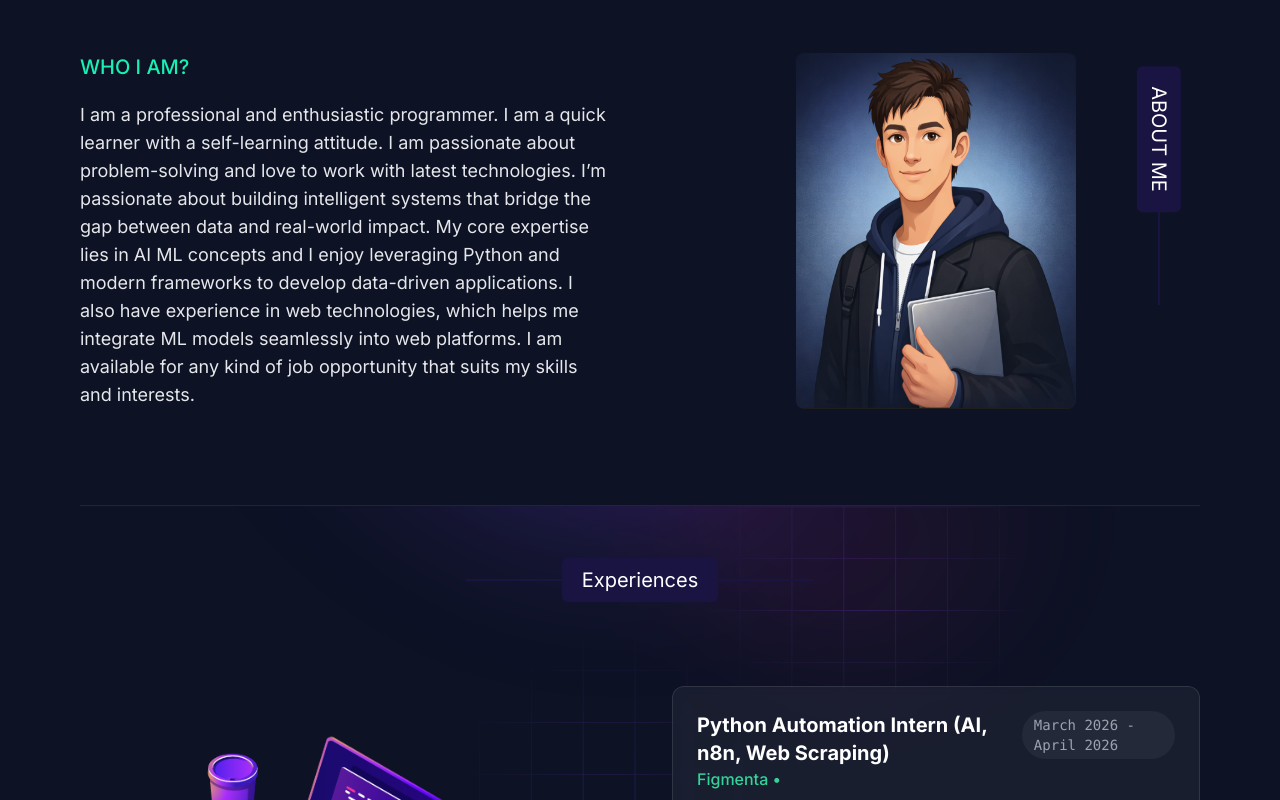
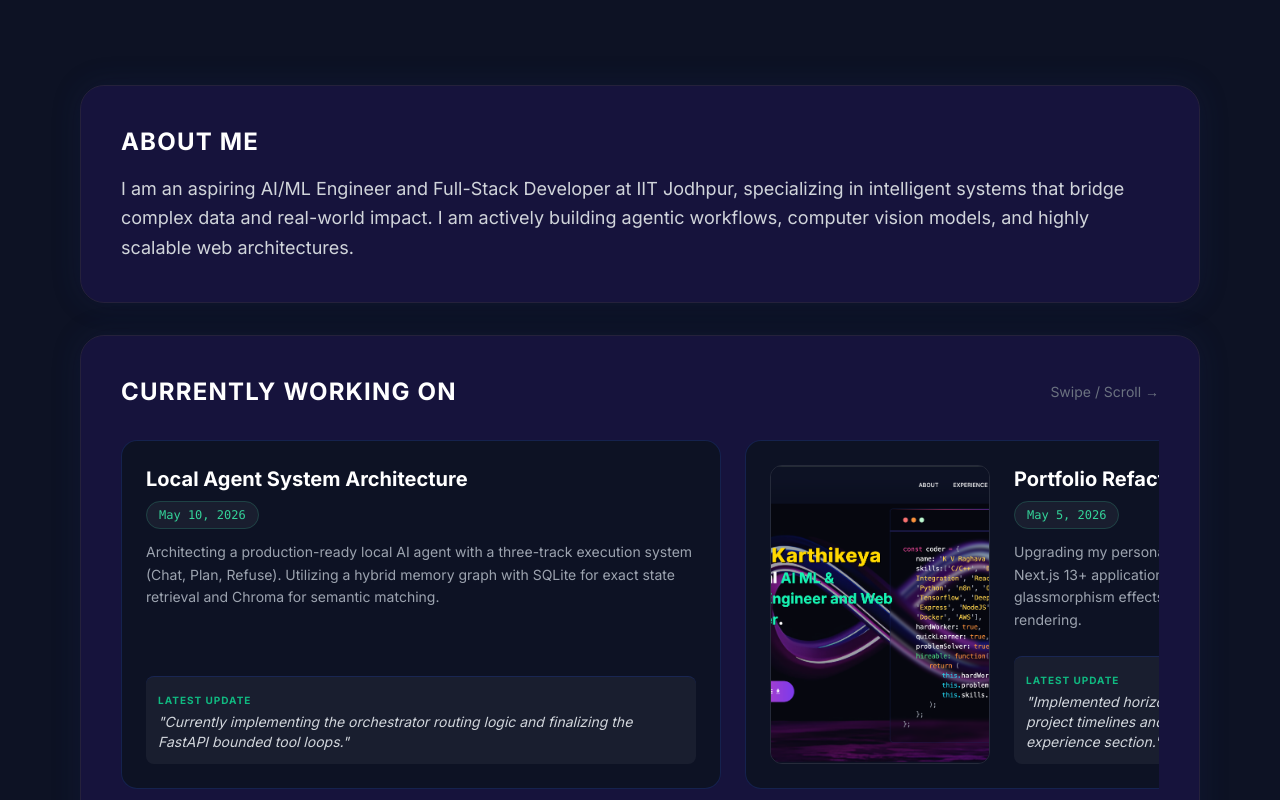
Before and after one commit to K-V-Raghava/portfolio, a Next.js app: page / in a window 1280 px wide. Shown: the part 740-1540 px from the top of the page. Built offline with nearby package versions, Linux system fonts and the light colour scheme.

Commit message:
Update index.jsx

```diff
--- a/app/components/homepage/about/index.jsx
+++ b/app/components/homepage/about/index.jsx
@@ -1,37 +1,78 @@
 // @flow strict
-
-import { personalData } from "@/utils/data/personal-data";
+import { currentProjects } from "@/utils/data/current_proj";
 import Image from "next/image";
-
 
 function AboutSection() {
   return (
-    <div id="about" className="my-12 lg:my-16 relative">
-      <div className="hidden lg:flex flex-col items-center absolute top-16 -right-8">
-        <span className="bg-[#1a1443] w-fit text-white rotate-90 p-2 px-5 text-xl rounded-md">
-          ABOUT ME
-        </span>
-        <span className="h-36 w-[2px] bg-[#1a1443]"></span>
+    <div id="about" className="my-12 lg:my-24 relative z-50 flex flex-col gap-8">
+
+      {/* Box 1: Short Summary (Curved Rectangle) */}
+      <div className="w-full bg-[#1a1443]/80 backdrop-blur-md rounded-3xl p-8 lg:p-10 border border-[#25213b] shadow-[0_0_30px_rgba(27,44,104,0.2)]">
+        <h2 className="text-2xl font-bold text-white mb-4 uppercase tracking-wider">About Me</h2>
+        <p className="text-gray-300 leading-relaxed text-lg">
+          I am an aspiring AI/ML Engineer and Full-Stack Developer at IIT Jodhpur, specializing in intelligent systems that bridge complex data and real-world impact. I am actively building agentic workflows, computer vision models, and highly scalable web architectures.
+        </p>
       </div>
-      <div className="grid grid-cols-1 lg:grid-cols-2 gap-8 lg:gap-16">
-        <div className="order-2 lg:order-1">
-          <p className="font-medium mb-5 text-[#16f2b3] text-xl uppercase">
-            Who I am?
-          </p>
-          <p className="text-gray-200 text-sm lg:text-lg">
-            {personalData.description}
-          </p>
+
+      {/* Box 2: Horizontally Scrollable Current Projects (Curved Rectangle) */}
+      <div className="w-full bg-[#1a1443]/80 backdrop-blur-md rounded-3xl p-8 lg:p-10 border border-[#25213b] shadow-[0_0_30px_rgba(27,44,104,0.2)]">
+        <div className="flex items-center justify-between mb-8">
+          <h2 className="text-2xl font-bold text-white uppercase tracking-wider">Currently Working On</h2>
+          {/* Subtle hint for desktop users */}
+          <span className="hidden sm:block text-sm text-gray-500 animate-pulse">Swipe / Scroll &rarr;</span>
         </div>
-        <div className="flex justify-center order-1 lg:order-2">
-          <Image
-            src={personalData.profile}
-            width={280}
-            height={280}
-            alt="KV"
-            className="rounded-lg transition-all duration-1000 hover:grayscale-0 hover:scale-110 cursor-pointer"
-          />
+
+        {/* Scroll Container - Hides scrollbar but allows snap scrolling */}
+        <div className="flex overflow-x-auto gap-6 pb-4 snap-x snap-mandatory [&::-webkit-scrollbar]:hidden [-ms-overflow-style:none] [scrollbar-width:none]">
+
+          {currentProjects.map((proj) => (
+            <div
+              key={proj.id}
+              className="snap-start shrink-0 w-[85vw] md:w-[600px] bg-[#0d1224] border border-[#1b2c68a0] rounded-2xl p-6 transition-all duration-300 hover:-translate-y-2 hover:shadow-[0_0_30px_rgba(27,44,104,0.3)] flex flex-col sm:flex-row gap-6"
+            >
+
+              {/* Conditional Image (Left Side) */}
+              {proj.image && proj.image !== "" && (
+                <div className="w-full sm:w-2/5 h-48 sm:h-auto relative rounded-xl overflow-hidden shrink-0 border border-white/10">
+                  <Image
+                    src={proj.image}
+                    alt={proj.title}
+                    fill
+                    className="object-cover transition-transform duration-500 hover:scale-110"
+                  />
+                </div>
+              )}
+
+              {/* Text Content (Right Side) */}
+              <div className="flex flex-col flex-grow">
+                {/* Title & Date */}
+                <div className="mb-4">
+                  <h3 className="text-xl font-bold text-white mb-2">{proj.title}</h3>
+                  <span className="text-xs text-emerald-400 font-mono bg-white/5 border border-emerald-400/20 px-3 py-1.5 rounded-full w-fit">
+                    {proj.date}
+                  </span>
+                </div>
+
+                {/* Description */}
+                <p className="text-sm text-gray-400 mb-6 flex-grow leading-relaxed">
+                  {proj.description}
+                </p>
+
+                {/* Update Block */}
+                <div className="mt-auto pt-4 border-t border-[#1b2c68a0] bg-white/5 rounded-lg p-3">
+                  <span className="text-[10px] font-bold text-emerald-500 uppercase tracking-widest block mb-1">Latest Update</span>
+                  <p className="text-sm text-gray-300 italic">
+                    "{proj.update}"
+                  </p>
+                </div>
+              </div>
+
+            </div>
+          ))}
+
         </div>
       </div>
+
     </div>
   );
 };
```
